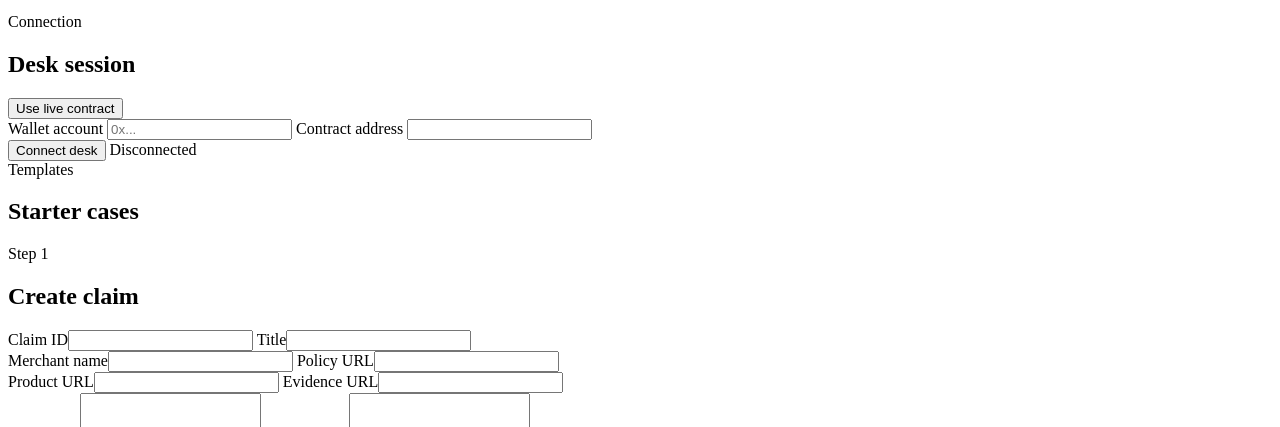
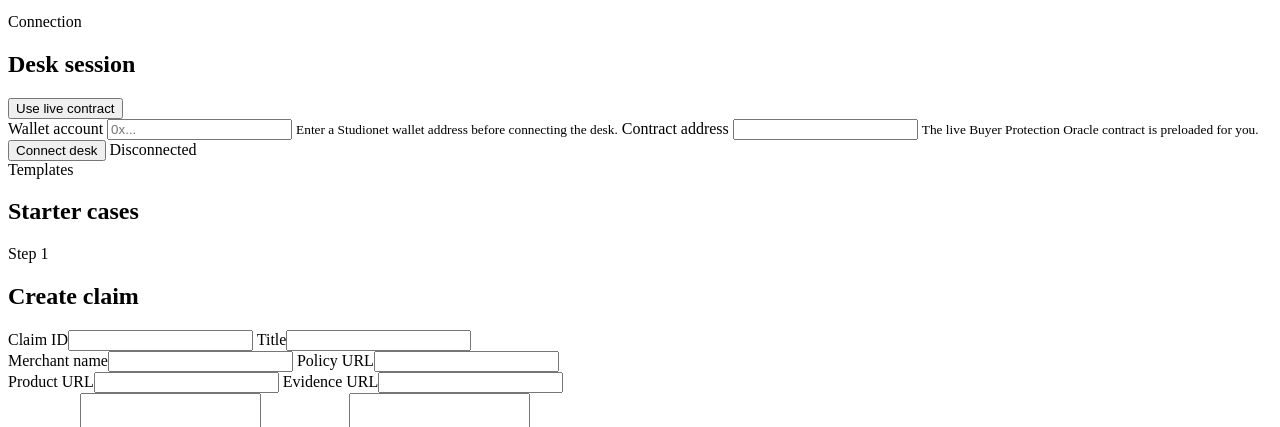
Before and after one commit to Longc5513/buyershield-desk, a website with bundled scripts: page index.html in a window 1280 px wide. Shown: the part 336-763 px from the top of the page. Built offline with nearby package versions, Linux system fonts and the light colour scheme.

Commit message:
Sync production entry with desk UX

```diff
--- a/index.html
+++ b/index.html
@@ -60,10 +60,12 @@
             <label>
               <span>Wallet account</span>
               <input id="wallet-account" placeholder="0x..." />
+              <small class="field-hint">Enter a Studionet wallet address before connecting the desk.</small>
             </label>
             <label>
               <span>Contract address</span>
               <input id="contract-address" />
+              <small class="field-hint">The live Buyer Protection Oracle contract is preloaded for you.</small>
             </label>
           </div>
 
```
